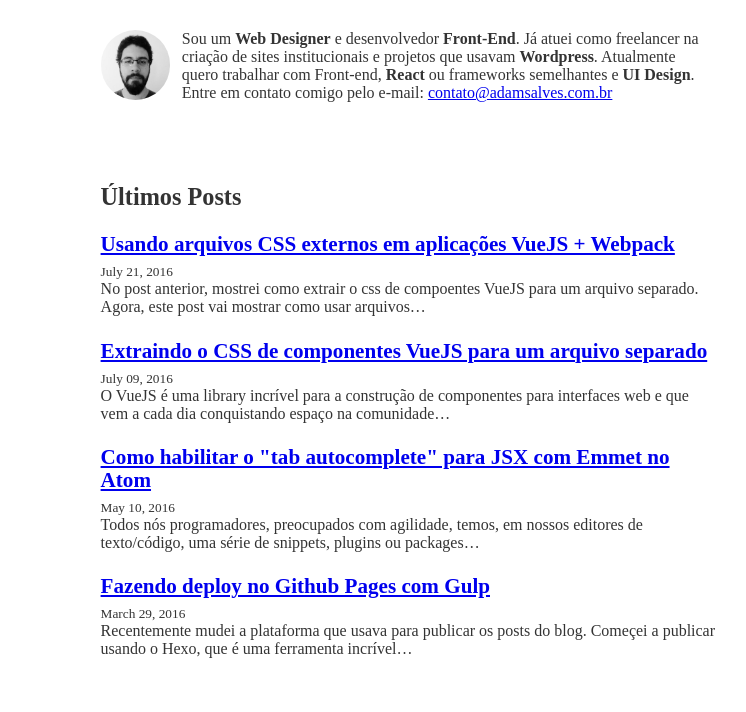
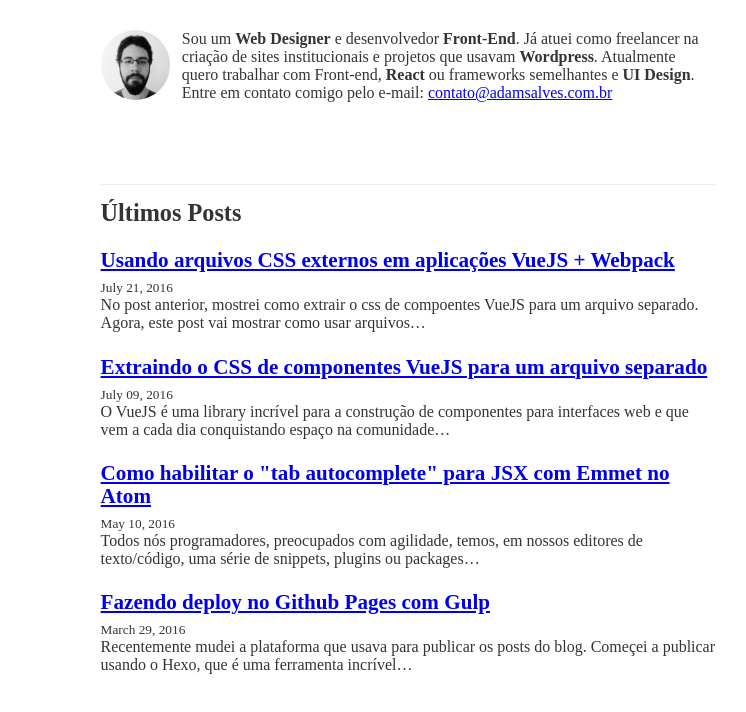
Before and after one commit to adamsalves/adamsalves-netlify, a Gatsby site: page / in a window 1280 px wide. Shown: the part 74-786 px from the top of the page, without its empty margins (232-978 px from the left). Built offline with nearby package versions, Linux system fonts and the light colour scheme; Gatsby itself is replaced by a stand-in of ours; some packages are replaced by stand-ins of ours; what typography-theme-lawton would draw is missing.

Commit message:
h2 styles

```diff
--- a/src/pages/index.js
+++ b/src/pages/index.js
@@ -32,7 +32,14 @@ class BlogIndex extends React.Component {
           title={siteTitle + ' - Web Designer Freelancer em São Paulo / SP'}
         />
         <Bio />
-        <h2>Últimos Posts</h2>
+        <h2
+          style={{
+            borderTop: '1px solid #eee',
+            paddingTop: '15px'
+          }}
+        >
+          Últimos Posts
+        </h2>
         {posts.map(({ node }) => {
           const title = get(node, 'frontmatter.title') || node.fields.slug
           return (
```
